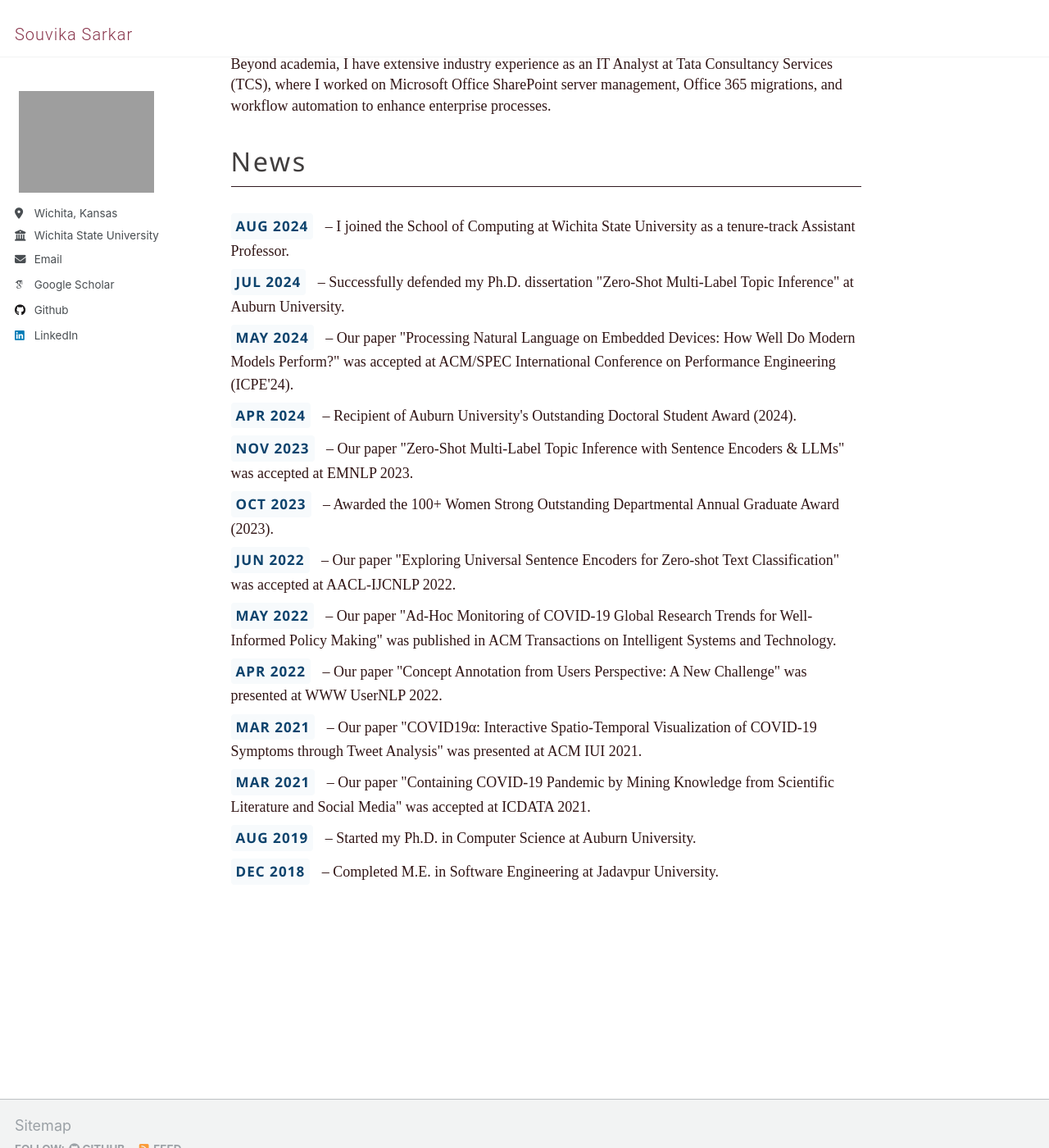
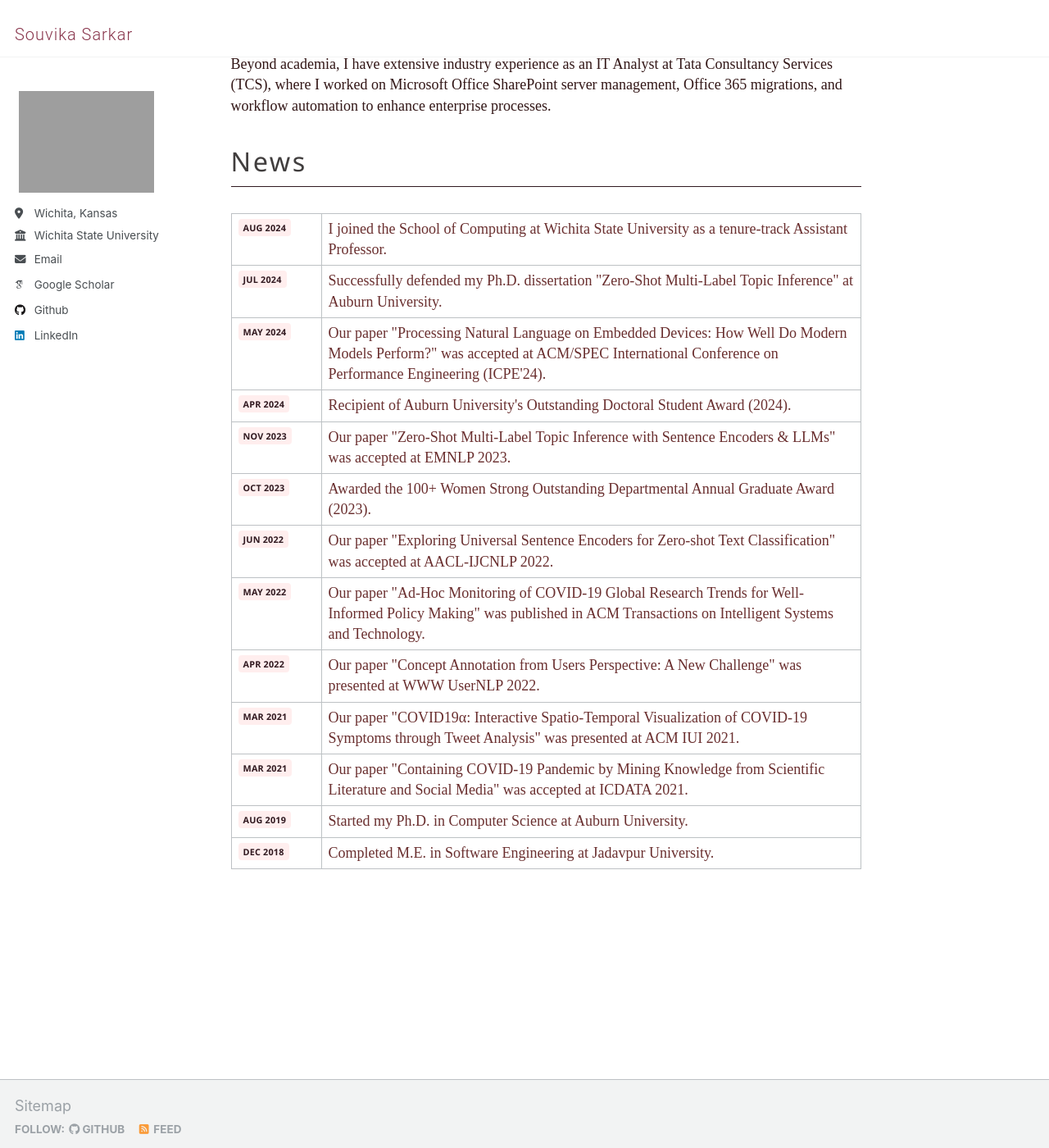
Before and after one commit to Souvika/souvika.github.io, a Jekyll site: the page built from _pages/about.md, in a window 1280 px wide and 1400 px high, scrolled down 596 px. Shown: the whole window at 82% size. Built offline with Jekyll 4.4.1, drawn with Linux system fonts in a browser that asks for light colours; some web fonts are replaced.

Commit message:
Update News Section from list to table format

```diff
--- a/_pages/about.md
+++ b/_pages/about.md
@@ -17,18 +17,59 @@
 Beyond academia, I have extensive industry experience as an IT Analyst at Tata Consultancy Services (TCS), where I worked on Microsoft Office SharePoint server management, Office 365 migrations, and workflow automation to enhance enterprise processes.
 
 <div class="section-header">News</div>
-<ul style="list-style: none; padding-left: 0; margin-left: 0;">
-    <li><span class="news-date">Aug 2024</span><span class="news-content"> – I joined the School of Computing at Wichita State University as a tenure-track Assistant Professor.</span></li>
-    <li><span class="news-date">Jul 2024</span><span class="news-content"> – Successfully defended my Ph.D. dissertation "Zero-Shot Multi-Label Topic Inference" at Auburn University.</span></li>
-    <li><span class="news-date">May 2024</span><span class="news-content"> – Our paper "Processing Natural Language on Embedded Devices: How Well Do Modern Models Perform?" was accepted at ACM/SPEC International Conference on Performance Engineering (ICPE'24).</span></li>
-    <li><span class="news-date">Apr 2024</span><span class="news-content"> – Recipient of Auburn University's Outstanding Doctoral Student Award (2024).</span></li>
-    <li><span class="news-date">Nov 2023</span><span class="news-content"> – Our paper "Zero-Shot Multi-Label Topic Inference with Sentence Encoders & LLMs" was accepted at EMNLP 2023.</span></li>
-    <li><span class="news-date">Oct 2023</span><span class="news-content"> – Awarded the 100+ Women Strong Outstanding Departmental Annual Graduate Award (2023).</span></li>
-    <li><span class="news-date">Jun 2022</span><span class="news-content"> – Our paper "Exploring Universal Sentence Encoders for Zero-shot Text Classification" was accepted at AACL-IJCNLP 2022.</span></li>
-    <li><span class="news-date">May 2022</span><span class="news-content"> – Our paper "Ad-Hoc Monitoring of COVID-19 Global Research Trends for Well-Informed Policy Making" was published in ACM Transactions on Intelligent Systems and Technology.</span></li>
-    <li><span class="news-date">Apr 2022</span><span class="news-content"> – Our paper "Concept Annotation from Users Perspective: A New Challenge" was presented at WWW UserNLP 2022.</span></li>
-    <li><span class="news-date">Mar 2021</span><span class="news-content"> – Our paper "COVID19α: Interactive Spatio-Temporal Visualization of COVID-19 Symptoms through Tweet Analysis" was presented at ACM IUI 2021.</span></li>
-    <li><span class="news-date">Mar 2021</span><span class="news-content"> – Our paper "Containing COVID-19 Pandemic by Mining Knowledge from Scientific Literature and Social Media" was accepted at ICDATA 2021.</span></li>
-    <li><span class="news-date">Aug 2019</span><span class="news-content"> – Started my Ph.D. in Computer Science at Auburn University.</span></li>
-    <li><span class="news-date">Dec 2018</span><span class="news-content"> – Completed M.E. in Software Engineering at Jadavpur University.</span></li>
-</ul>
+<table style="width: 100%; border-collapse: collapse; text-align: left;">
+  <tbody>
+    <tr>
+      <td style="vertical-align: top; padding: 6px 8px; width: 110px;"><span class="news-date">Aug 2024</span></td>
+      <td style="vertical-align: top; padding: 6px 8px;"><span class="news-content"> I joined the School of Computing at Wichita State University as a tenure-track Assistant Professor.</span></td>
+    </tr>
+    <tr>
+      <td style="vertical-align: top; padding: 6px 8px;"><span class="news-date">Jul 2024</span></td>
+      <td style="vertical-align: top; padding: 6px 8px;"><span class="news-content"> Successfully defended my Ph.D. dissertation "Zero-Shot Multi-Label Topic Inference" at Auburn University.</span></td>
+    </tr>
+    <tr>
+      <td style="vertical-align: top; padding: 6px 8px;"><span class="news-date">May 2024</span></td>
+      <td style="vertical-align: top; padding: 6px 8px;"><span class="news-content"> Our paper "Processing Natural Language on Embedded Devices: How Well Do Modern Models Perform?" was accepted at ACM/SPEC International Conference on Performance Engineering (ICPE'24).</span></td>
+    </tr>
+    <tr>
+      <td style="vertical-align: top; padding: 6px 8px;"><span class="news-date">Apr 2024</span></td>
+      <td style="vertical-align: top; padding: 6px 8px;"><span class="news-content"> Recipient of Auburn University's Outstanding Doctoral Student Award (2024).</span></td>
+    </tr>
+    <tr>
+      <td style="vertical-align: top; padding: 6px 8px;"><span class="news-date">Nov 2023</span></td>
+      <td style="vertical-align: top; padding: 6px 8px;"><span class="news-content"> Our paper "Zero-Shot Multi-Label Topic Inference with Sentence Encoders & LLMs" was accepted at EMNLP 2023.</span></td>
+    </tr>
+    <tr>
+      <td style="vertical-align: top; padding: 6px 8px;"><span class="news-date">Oct 2023</span></td>
+      <td style="vertical-align: top; padding: 6px 8px;"><span class="news-content"> Awarded the 100+ Women Strong Outstanding Departmental Annual Graduate Award (2023).</span></td>
+    </tr>
+    <tr>
+      <td style="vertical-align: top; padding: 6px 8px;"><span class="news-date">Jun 2022</span></td>
+      <td style="vertical-align: top; padding: 6px 8px;"><span class="news-content"> Our paper "Exploring Universal Sentence Encoders for Zero-shot Text Classification" was accepted at AACL-IJCNLP 2022.</span></td>
+    </tr>
+    <tr>
+      <td style="vertical-align: top; padding: 6px 8px;"><span class="news-date">May 2022</span></td>
+      <td style="vertical-align: top; padding: 6px 8px;"><span class="news-content"> Our paper "Ad-Hoc Monitoring of COVID-19 Global Research Trends for Well-Informed Policy Making" was published in ACM Transactions on Intelligent Systems and Technology.</span></td>
+    </tr>
+    <tr>
+      <td style="vertical-align: top; padding: 6px 8px;"><span class="news-date">Apr 2022</span></td>
+      <td style="vertical-align: top; padding: 6px 8px;"><span class="news-content"> Our paper "Concept Annotation from Users Perspective: A New Challenge" was presented at WWW UserNLP 2022.</span></td>
+    </tr>
+    <tr>
+      <td style="vertical-align: top; padding: 6px 8px;"><span class="news-date">Mar 2021</span></td>
+      <td style="vertical-align: top; padding: 6px 8px;"><span class="news-content"> Our paper "COVID19α: Interactive Spatio-Temporal Visualization of COVID-19 Symptoms through Tweet Analysis" was presented at ACM IUI 2021.</span></td>
+    </tr>
+    <tr>
+      <td style="vertical-align: top; padding: 6px 8px;"><span class="news-date">Mar 2021</span></td>
+      <td style="vertical-align: top; padding: 6px 8px;"><span class="news-content"> Our paper "Containing COVID-19 Pandemic by Mining Knowledge from Scientific Literature and Social Media" was accepted at ICDATA 2021.</span></td>
+    </tr>
+    <tr>
+      <td style="vertical-align: top; padding: 6px 8px;"><span class="news-date">Aug 2019</span></td>
+      <td style="vertical-align: top; padding: 6px 8px;"><span class="news-content"> Started my Ph.D. in Computer Science at Auburn University.</span></td>
+    </tr>
+    <tr>
+      <td style="vertical-align: top; padding: 6px 8px;"><span class="news-date">Dec 2018</span></td>
+      <td style="vertical-align: top; padding: 6px 8px;"><span class="news-content"> Completed M.E. in Software Engineering at Jadavpur University.</span></td>
+    </tr>
+  </tbody>
+  </table>
--- a/_sass/_base.scss
+++ b/_sass/_base.scss
@@ -312,17 +312,16 @@
 
 .news-date {
   font-weight: 600;
-  color: #0d436d; /* keeps your strong professional blue */
-  font-size: 0.95em;
+  color: #301920;
+  font-size: 0.8em;
   font-family: "Segoe UI", "Roboto", "Helvetica Neue", Arial, sans-serif;
-  letter-spacing: 1px;
-  display: inline-block;
+  letter-spacing: 0.2px;
   min-width: 90px;
-  margin-right: 10px;
+  margin-right: 0px;
   text-transform: uppercase;
-  background-color: #f7fafc; /* softer, near-white background */
+  background-color: #ffebebcf;
   padding: 3px 6px;
-  border-radius: 4px; /* subtle rounded tag */
+  border-radius: 4px;
 }
 
 /*
@@ -363,7 +362,7 @@
   font-family: 'Merriweather', serif;
   font-size: 1rem;
   line-height: 1.4;
-  color: #321616;
+  color: #6a2f2f;
   -webkit-transition: $global-transition;
   transition: $global-transition;
 }
```
